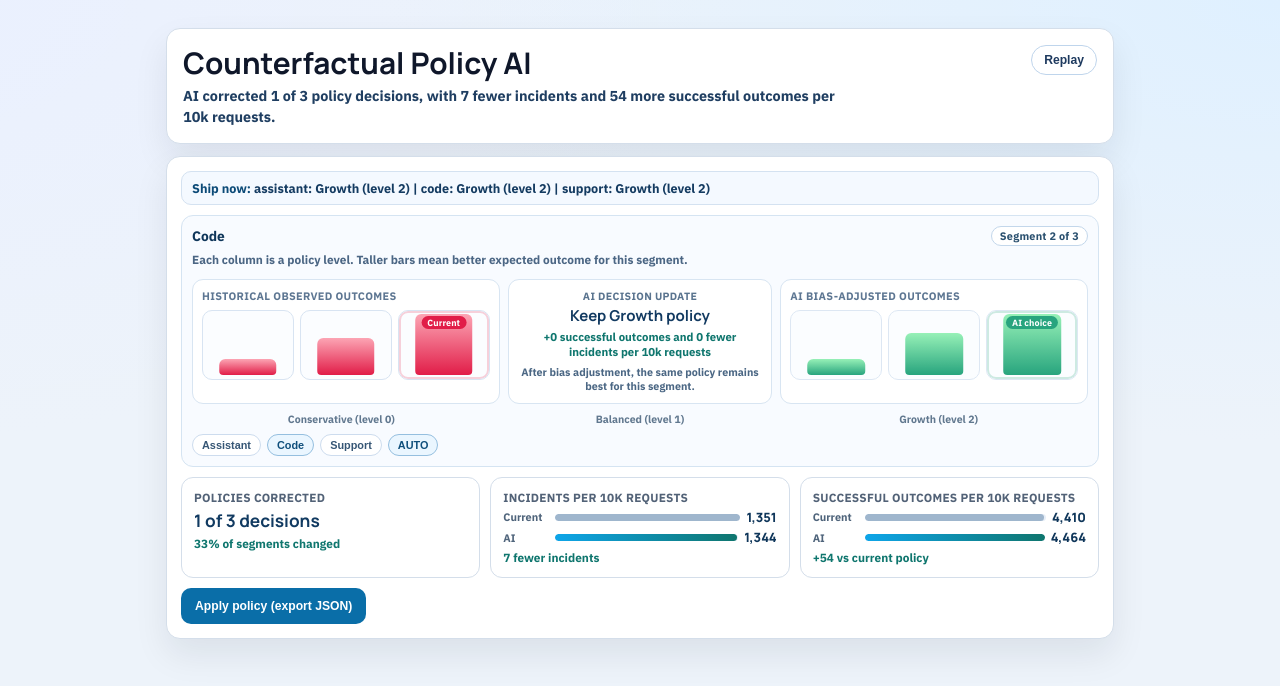
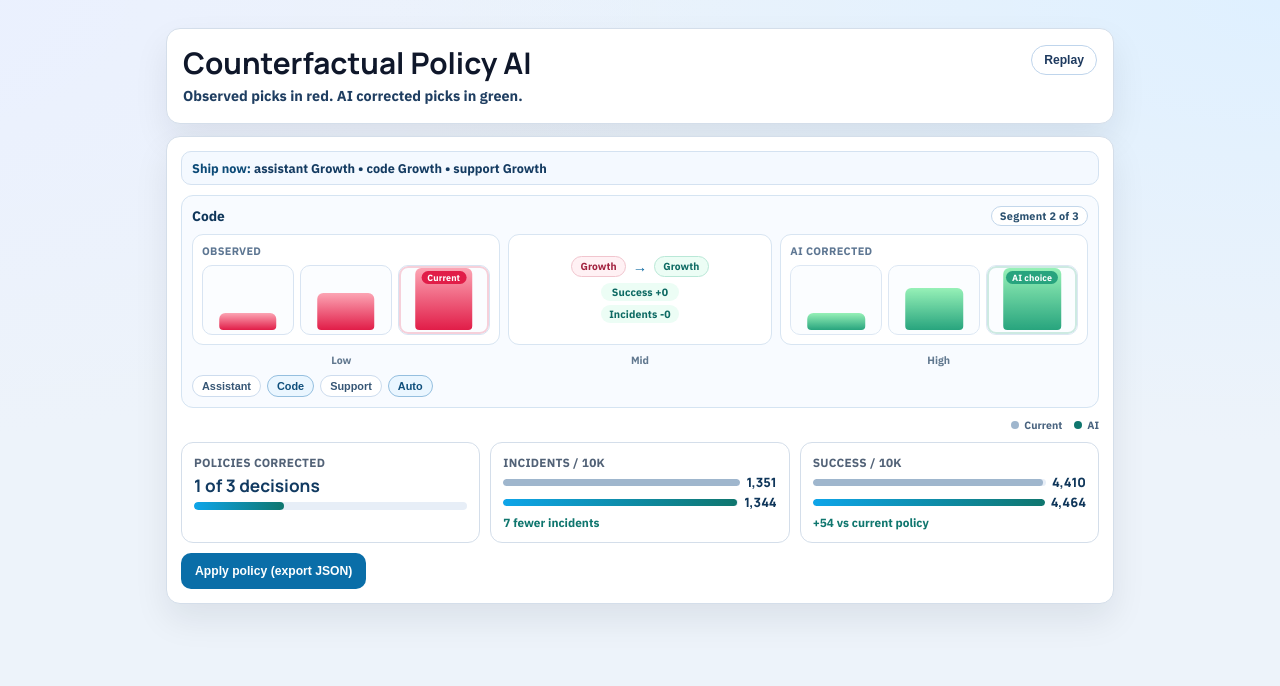
Before and after one commit to KumarNavish/promopilot, a React (Vite) app in the folder frontend/: page / in a window 1280 px wide. Shown: the top 686 px of the page. Built offline with nearby package versions, Linux system fonts and the light colour scheme; no server answers.

Commit message:
Make demo visual-first with low-text decision reveal and compact KPI legend

```diff
--- a/frontend/src/pages/Home.tsx
+++ b/frontend/src/pages/Home.tsx
@@ -59,6 +59,11 @@ function formatSignedNumber(value: number): string {
   return `${value >= 0 ? "+" : "-"}${formatInteger(Math.round(Math.abs(value)))}`;
 }
 
+function formatIncidentDelta(value: number): string {
+  const absolute = formatInteger(Math.round(Math.abs(value)));
+  return value >= 0 ? `-${absolute}` : `+${absolute}`;
+}
+
 function formatIncidentNarrative(value: number): string {
   const absolute = formatInteger(Math.round(Math.abs(value)));
   return value >= 0 ? `${absolute} fewer incidents` : `${absolute} more incidents`;
@@ -79,6 +84,19 @@ function policyLevelName(level: number): string {
     return "Growth";
   }
   return `Level ${level}`;
+}
+
+function policyLevelAxis(level: number): string {
+  if (level === 0) {
+    return "Low";
+  }
+  if (level === 1) {
+    return "Mid";
+  }
+  if (level === 2) {
+    return "High";
+  }
+  return `${level}`;
 }
 
 function objectiveValue(point: DoseResponsePoint): number {
@@ -230,8 +248,8 @@ function buildSegmentDecisions(params: {
 function buildPolicyLine(policy: PolicyMap): string {
   return Object.entries(policy)
     .sort(([a], [b]) => a.localeCompare(b))
-    .map(([segment, level]) => `${cleanSegment(segment)}: ${policyLevelName(level)} (level ${level})`)
-    .join(" | ");
+    .map(([segment, level]) => `${cleanSegment(segment)} ${policyLevelName(level)}`)
+    .join(" • ");
 }
 
 function policyToRules(policy: PolicyMap): Array<{ segment: string; policy_level: number }> {
@@ -434,10 +452,10 @@ export function Home(): JSX.Element {
 
   const storyLine = useMemo(() => {
     if (!score) {
-      return "AI is replaying logged decisions and searching for the highest-utility policy.";
+      return "Observed picks vs AI picks.";
     }
 
-    return `AI corrected ${score.changedSegments} of ${score.totalSegments} policy decisions, with ${formatInteger(Math.round(Math.abs(score.incidentsAvoidedPer10k)))} fewer incidents and ${formatInteger(Math.round(Math.abs(score.successGainPer10k)))} more successful outcomes per 10k requests.`;
+    return "Observed picks in red. AI corrected picks in green.";
   }, [score]);
 
   const metricAnimationKey = `${results.dr?.artifact_version ?? "none"}|${replayTick}|${activeIndex}`;
@@ -497,13 +515,10 @@ export function Home(): JSX.Element {
               <span className="spotlight-domain">{cleanSegment(activeDecision.segment)}</span>
               <span className="spotlight-step" data-testid="spotlight-step">{`Segment ${activeIndex + 1} of ${score.totalSegments}`}</span>
             </div>
-            <p className="spotlight-guide" data-testid="spotlight-guide">
-              Each column is a policy level. Taller bars mean better expected outcome for this segment.
-            </p>
 
             <div className="spotlight-grid">
               <article className="lane-card" data-testid="lane-observed">
-                <p>Historical observed outcomes</p>
+                <p>Observed</p>
                 <div className="lane-bars naive">
                   {activeDecision.levels.map((level, index) => (
                     <span
@@ -521,29 +536,23 @@ export function Home(): JSX.Element {
               </article>
 
               <article className="delta-card" data-testid="delta-card">
-                <p className="delta-title">AI decision update</p>
-                <strong>
-                  {activeDecision.naivePick === activeDecision.aiPick
-                    ? `Keep ${policyLevelName(activeDecision.aiPick)} policy`
-                    : `Change from ${policyLevelName(activeDecision.naivePick)} to ${policyLevelName(activeDecision.aiPick)}`}
-                </strong>
-                <small className={animatedActiveIncidentGain >= 0 ? "good" : "bad"}>
-                  {`${formatSignedNumber(animatedActiveSuccessGain)} successful outcomes and ${formatIncidentNarrative(animatedActiveIncidentGain)} per 10k requests`}
-                </small>
-                {activeDecision.naivePick !== activeDecision.aiPick ? (
-                  <em title={`Historical logs overestimated policy level ${activeDecision.naivePick} for this segment`}>
-                    historical bias corrected
-                  </em>
-                ) : null}
-                <p className="delta-explainer">
-                  {activeDecision.naivePick === activeDecision.aiPick
-                    ? "After bias adjustment, the same policy remains best for this segment."
-                    : "After bias adjustment, a different policy level gives better safety and success together."}
-                </p>
+                <div className="decision-swap" data-testid="decision-swap">
+                  <span className="policy-chip current">{policyLevelName(activeDecision.naivePick)}</span>
+                  <span className="swap-arrow">→</span>
+                  <span className="policy-chip ai">{policyLevelName(activeDecision.aiPick)}</span>
+                </div>
+                <div className="delta-chips">
+                  <span className={`delta-chip ${animatedActiveSuccessGain >= 0 ? "good" : "bad"}`}>
+                    {`Success ${formatSignedNumber(animatedActiveSuccessGain)}`}
+                  </span>
+                  <span className={`delta-chip ${animatedActiveIncidentGain >= 0 ? "good" : "bad"}`}>
+                    {`Incidents ${formatIncidentDelta(animatedActiveIncidentGain)}`}
+                  </span>
+                </div>
               </article>
 
               <article className="lane-card" data-testid="lane-corrected">
-                <p>AI bias-adjusted outcomes</p>
+                <p>AI corrected</p>
                 <div className="lane-bars ai" style={{ opacity: 0.62 + activeProgress * 0.38 }}>
                   {activeDecision.levels.map((level, index) => (
                     <span
@@ -563,7 +572,7 @@ export function Home(): JSX.Element {
 
             <div className="level-scale" data-testid="level-scale">
               {activeDecision.levels.map((level) => (
-                <span key={`scale-${level}`}>{`${policyLevelName(level)} (level ${level})`}</span>
+                <span key={`scale-${level}`}>{policyLevelAxis(level)}</span>
               ))}
             </div>
 
@@ -585,53 +594,54 @@ export function Home(): JSX.Element {
                 onClick={() => setManualIndex(null)}
                 data-testid="auto-tour"
               >
-                auto
+                Auto
               </button>
             </div>
           </section>
+
+          <div className="kpi-legend" data-testid="kpi-legend">
+            <span><i className="legend-dot current" />Current</span>
+            <span><i className="legend-dot ai" />AI</span>
+          </div>
 
           <div className="kpi-row">
             <article className="kpi-card" data-testid="kpi-changes">
               <p>Policies corrected</p>
               <strong>{`${Math.round(animatedChangedSegments)} of ${score.totalSegments} decisions`}</strong>
-              <small className={score.changedSegments > 0 ? "good" : "bad"}>{`${Math.round(animatedChangeSharePct)}% of segments changed`}</small>
+              <div className="kpi-progress">
+                <i style={{ width: `${Math.round(animatedChangeSharePct)}%` }} />
+              </div>
             </article>
 
             <article className="kpi-card" data-testid="kpi-incidents">
-              <p>Incidents per 10k requests</p>
+              <p>Incidents / 10k</p>
               <div className="kpi-compare">
                 <div className="kpi-compare-row">
-                  <span>Current</span>
                   <div className="kpi-track">
                     <i className="current" style={{ width: `${currentIncidentBar}%` }} />
                   </div>
                   <strong>{formatInteger(score.naiveIncidentPer10k)}</strong>
                 </div>
                 <div className="kpi-compare-row">
-                  <span>AI</span>
                   <div className="kpi-track">
                     <i className="ai" style={{ width: `${aiIncidentBar}%` }} />
                   </div>
                   <strong>{formatInteger(animatedAiIncidents)}</strong>
                 </div>
               </div>
-              <small className={animatedIncidentsAvoided >= 0 ? "good" : "bad"}>
-                {formatIncidentNarrative(animatedIncidentsAvoided)}
-              </small>
+              <small className={animatedIncidentsAvoided >= 0 ? "good" : "bad"}>{formatIncidentNarrative(animatedIncidentsAvoided)}</small>
             </article>
 
             <article className="kpi-card" data-testid="kpi-success">
-              <p>Successful outcomes per 10k requests</p>
+              <p>Success / 10k</p>
               <div className="kpi-compare">
                 <div className="kpi-compare-row">
-                  <span>Current</span>
                   <div className="kpi-track">
                     <i className="current" style={{ width: `${currentSuccessBar}%` }} />
                   </div>
                   <strong>{formatInteger(score.naiveSuccessPer10k)}</strong>
                 </div>
                 <div className="kpi-compare-row">
-                  <span>AI</span>
                   <div className="kpi-track">
                     <i className="ai" style={{ width: `${aiSuccessBar}%` }} />
                   </div>
--- a/frontend/src/styles.css
+++ b/frontend/src/styles.css
@@ -134,14 +134,6 @@ h1 {
   gap: 8px;
 }
 
-.spotlight-guide {
-  margin: -2px 0 2px;
-  font-size: 0.74rem;
-  font-weight: 700;
-  color: #4b6684;
-  line-height: 1.4;
-}
-
 .spotlight-domain {
   font-size: 0.86rem;
   font-weight: 800;
@@ -255,69 +247,64 @@ h1 {
   display: grid;
   align-content: center;
   justify-items: center;
-  gap: 4px;
+  gap: 6px;
   text-align: center;
 }
 
-.delta-title {
-  margin: 0;
+.decision-swap {
+  display: inline-flex;
+  align-items: center;
+  gap: 7px;
+}
+
+.policy-chip {
+  border-radius: 999px;
+  padding: 3px 8px;
+  font-size: 0.64rem;
+  font-weight: 800;
+  letter-spacing: 0.01em;
+}
+
+.policy-chip.current {
+  border: 1px solid #f1c5ce;
+  background: #fff1f4;
+  color: #a2223f;
+}
+
+.policy-chip.ai {
+  border: 1px solid #b9e8d7;
+  background: #ecfdf5;
+  color: #0d6a63;
+}
+
+.swap-arrow {
+  font-size: 0.9rem;
+  font-weight: 800;
+  color: #0b679f;
+}
+
+.delta-chips {
+  display: grid;
+  gap: 4px;
+}
+
+.delta-chip {
+  border-radius: 999px;
+  padding: 2px 8px;
   font-size: 0.66rem;
   font-weight: 800;
-  letter-spacing: 0.03em;
-  text-transform: uppercase;
-  color: #5a748f;
+  letter-spacing: 0.01em;
+  white-space: nowrap;
 }
 
-.delta-card strong {
-  font-family: "Manrope", sans-serif;
-  font-size: 0.94rem;
-  line-height: 1.2;
-  color: #123a61;
+.delta-chip.good {
+  background: #ecfdf5;
+  color: #0d6a63;
 }
 
-.delta-card strong.good {
-  color: var(--good);
-}
-
-.delta-card strong.bad {
-  color: var(--bad);
-}
-
-.delta-card small {
-  font-size: 0.71rem;
-  font-weight: 700;
-  line-height: 1.35;
-  color: #395b7c;
-}
-
-.delta-card small.good {
-  color: var(--good);
-}
-
-.delta-card small.bad {
-  color: var(--bad);
-}
-
-.delta-card em {
-  margin-top: 2px;
-  border: 1px solid #f4c8d1;
-  border-radius: 999px;
-  background: #fff4f6;
-  color: #a12341;
-  font-size: 0.62rem;
-  font-style: normal;
-  font-weight: 800;
-  text-transform: uppercase;
-  letter-spacing: 0.02em;
-  padding: 2px 8px;
-}
-
-.delta-explainer {
-  margin: 1px 0 0;
-  font-size: 0.67rem;
-  font-weight: 700;
-  line-height: 1.35;
-  color: #4b6784;
+.delta-chip.bad {
+  background: #fff1f2;
+  color: #b42318;
 }
 
 .level-scale {
@@ -354,7 +341,38 @@ h1 {
 }
 
 .segment-tab.auto {
-  text-transform: uppercase;
+  text-transform: none;
+}
+
+.kpi-legend {
+  display: flex;
+  gap: 12px;
+  align-items: center;
+  justify-content: flex-end;
+}
+
+.kpi-legend span {
+  display: inline-flex;
+  align-items: center;
+  gap: 5px;
+  font-size: 0.66rem;
+  font-weight: 700;
+  color: #49637f;
+}
+
+.legend-dot {
+  width: 8px;
+  height: 8px;
+  border-radius: 999px;
+  display: inline-block;
+}
+
+.legend-dot.current {
+  background: #9fb6cd;
+}
+
+.legend-dot.ai {
+  background: #0f766e;
 }
 
 .kpi-row {
@@ -388,6 +406,22 @@ h1 {
   color: #113a61;
 }
 
+.kpi-progress {
+  margin-top: 6px;
+  height: 8px;
+  border-radius: 999px;
+  background: #e7eef7;
+  overflow: hidden;
+}
+
+.kpi-progress i {
+  display: block;
+  height: 100%;
+  border-radius: 999px;
+  background: linear-gradient(90deg, #0ea5e9, #0f766e);
+  transition: width 280ms ease;
+}
+
 .kpi-compare {
   margin-top: 5px;
   display: grid;
@@ -396,15 +430,9 @@ h1 {
 
 .kpi-compare-row {
   display: grid;
-  grid-template-columns: 46px minmax(0, 1fr) auto;
+  grid-template-columns: minmax(0, 1fr) auto;
   align-items: center;
   gap: 6px;
-}
-
-.kpi-compare-row span {
-  font-size: 0.68rem;
-  font-weight: 700;
-  color: #4f647b;
 }
 
 .kpi-compare-row strong {
```
Also changed, not shown: 1 other file (tests, documents, lock files or other folders).
